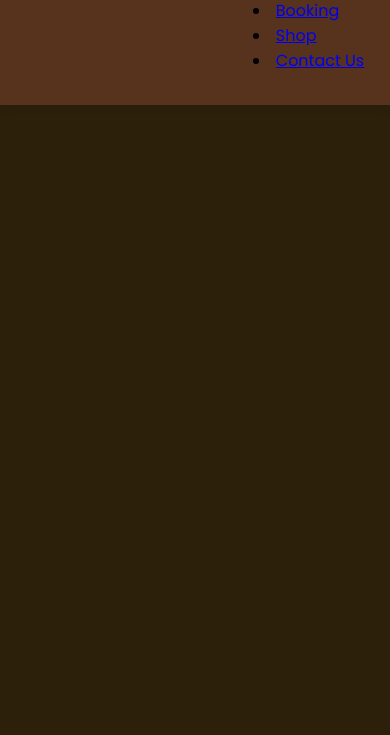
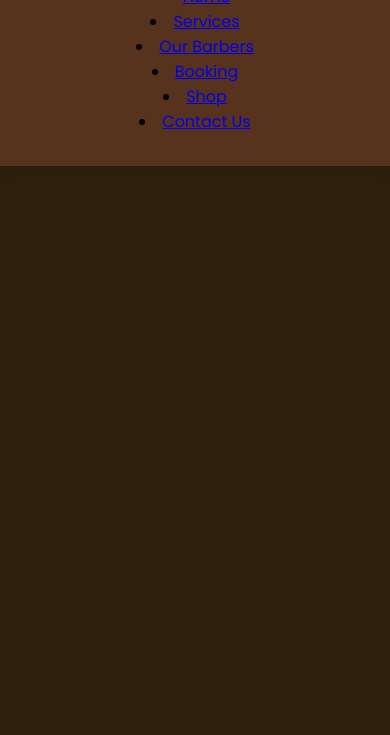
Before and after one commit to t6nislille/BarberSpace, a plain HTML site: page index.html in a window 390 px wide. Shown: the part 109-844 px from the top of the page. Drawn offline with Linux system fonts and the light colour scheme.

Commit message:
@media for header and nav

```diff
--- a/style.css
+++ b/style.css
@@ -46,3 +46,13 @@ header {
     padding: 2em 0;
     box-shadow: 0 4px 8px 0 rgba(22, 22, 22, 0.19);
 }
+
+@media (max-width: 675px) {
+    .container-nav {
+        flex-direction: column;
+    }
+
+    header {
+        text-align: center;
+    }
+}
```
